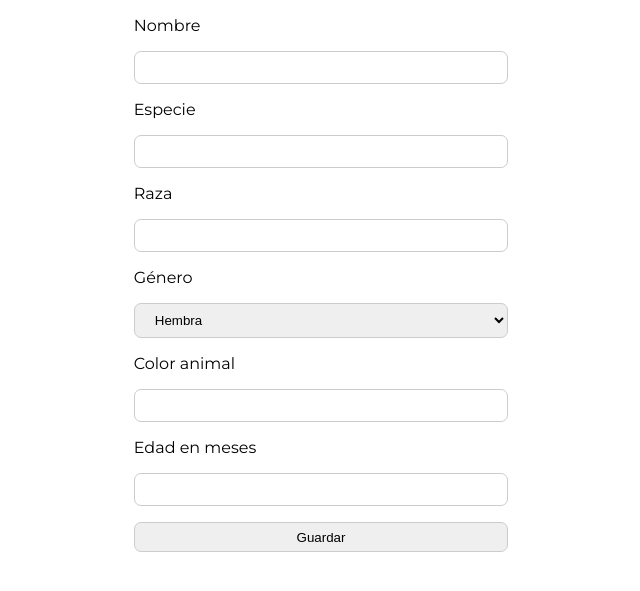
After one commit to emmanuelurbina/mascotas_php, a PHP site: page /view/animal_form.php in a window 1280 px wide. The commit adds this page. Shown: the top 591 px of the page, without its empty margins (319-959 px from the left). Run offline with PHP 8.4, Linux system fonts and the light colour scheme.

Commit message:
Vista Animal

```diff
--- /dev/null
+++ b/core/const.php
@@ -0,0 +1,3 @@
+<?php
+
+define('DATA_ANIMAL', array('name' => 'Nombre', 'specie' => 'Especie', 'breed' => 'Raza', 'color' => 'Color', 'age' => 'Edad'));
--- a/crud.php
+++ b/core/crud.php
@@ -1,5 +1,5 @@
 <?php
-require_once "./connection.php";
+require_once "connection.php";
 abstract class Crud extends Connection
 {
   private $table;
--- a/adoption.php
+++ b/model/adoption.php
@@ -1,5 +1,5 @@
 <?php
-require_once './crud.php';
+require_once 'core/crud.php';
 
 class Adoption extends Crud
 {
--- a/animal.php
+++ b/model/animal.php
@@ -1,5 +1,5 @@
 <?php
-require_once './crud.php';
+require_once 'core/crud.php';
 
 class Animal extends Crud
 {
--- a/user.php
+++ b/model/user.php
@@ -1,5 +1,5 @@
 <?php
-require_once './crud.php';
+require_once 'core/crud.php';
 class User extends Crud
 {
   private $pdo;
--- /dev/null
+++ b/public/css/main.css
@@ -0,0 +1,62 @@
+@import url('https://fonts.googleapis.com/css2?family=Montserrat:wght@400;500;700&display=swap');
+* {
+  margin: 0;
+  padding: 0;
+}
+
+.input, .button {
+  outline: none;
+  box-sizing: border-box;
+}
+
+body {
+  padding: 1em;
+  font-family: "Montserrat", sans-serif;
+}
+
+.section__form, .wrapper, .main {
+  display: flex;
+  flex-direction: column;
+  justify-content: center;
+  align-items: center;
+}
+
+.section__form {
+  width: 100%;
+  height: auto;
+}
+
+.wrapper {
+  width: 50%;
+  height: auto;
+}
+
+.wrapper form {
+  width: 60%;
+  display: flex;
+  flex-direction: column;
+  gap: 16px;
+}
+
+.form__group {
+  display: flex;
+  flex-direction: column;
+  gap: 16px;
+}
+
+.input {
+  padding: 8px 16px;
+  border: 1px solid #ccc;
+  border-radius: 7px;
+}
+
+.button {
+  cursor: pointer;
+  padding: .5em 1em;
+  border: 1px solid #ccc;
+  border-radius: 7px;
+}
+
+.table {
+  width: 100%;
+}
--- /dev/null
+++ b/view/animal_form.php
@@ -0,0 +1,55 @@
+<!DOCTYPE html>
+<html lang="en">
+
+<head>
+  <meta charset="UTF-8">
+  <meta http-equiv="X-UA-Compatible" content="IE=edge">
+  <meta name="viewport" content="width=device-width, initial-scale=1.0">
+  <title>Animal</title>
+  <link rel="stylesheet" href="public/css/main.css">
+</head>
+
+<body>
+  <section class="section__form">
+    <div class="wrapper">
+      <form action="" method="">
+        <div class="form__group">
+          <label for="name" aria-label="Nombre de animal">Nombre</label>
+          <input type="text" class="input" name="name" id="name">
+        </div>
+
+        <div class="form__group">
+          <label for="specie" aria-label="Especie de animal">Especie</label>
+          <input type="text" class="input" name="specie" id="specie">
+        </div>
+
+        <div class="form__group">
+          <label for="breed" aria-label="Raza de animal">Raza</label>
+          <input type="text" class="input" name="breed" id="breed">
+        </div>
+
+        <div class="form__group">
+          <label for="genre" aria-label="Genero de animal">Género</label>
+          <select name="genre" id="genre" class="input">
+            <option value="hembra">Hembra</option>
+            <option value="macho">Macho</option>
+          </select>
+        </div>
+
+        <div class="form__group">
+          <label for="color" aria-label="Color de animal">Color animal</label>
+          <input type="text" class="input" name="color" id="color">
+        </div>
+
+        <div class="form__group">
+          <label for="age" aria-label="Edad meses de animal">Edad en meses</label>
+          <input type="number" class="input" name="age" id="age">
+        </div>
+
+        <button type="submit" class="button primary" name="send">Guardar</button>
+      </form>
+    </div>
+  </section>
+</body>
+
+</html>
```
Also changed, not shown: index.php (+1 -25 lines), view/animal.php (added, +31 -0 lines), core/connection.php (renamed from connection.php).
